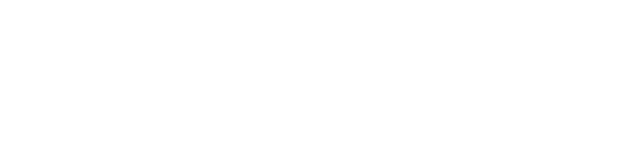
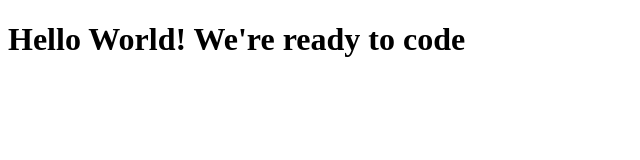
Before and after one commit to JoseScoto/wdd231, a plain HTML site: page index.html in a window 1280 px wide. Shown: the whole page, without its empty margins (0-640 px from the left). Drawn offline with Linux system fonts and the light colour scheme.

Commit message:
Ready to code!

```diff
--- a/index.html
+++ b/index.html
@@ -3,9 +3,10 @@
 <head>
     <meta charset="UTF-8">
     <meta name="viewport" content="width=device-width, initial-scale=1.0">
-    <title>Document</title>
+    <title>Initial Test</title>
 </head>
 <body>
+    <h1>Hello World! We're ready to code</h1>
 
 </body>
 </html>
```
